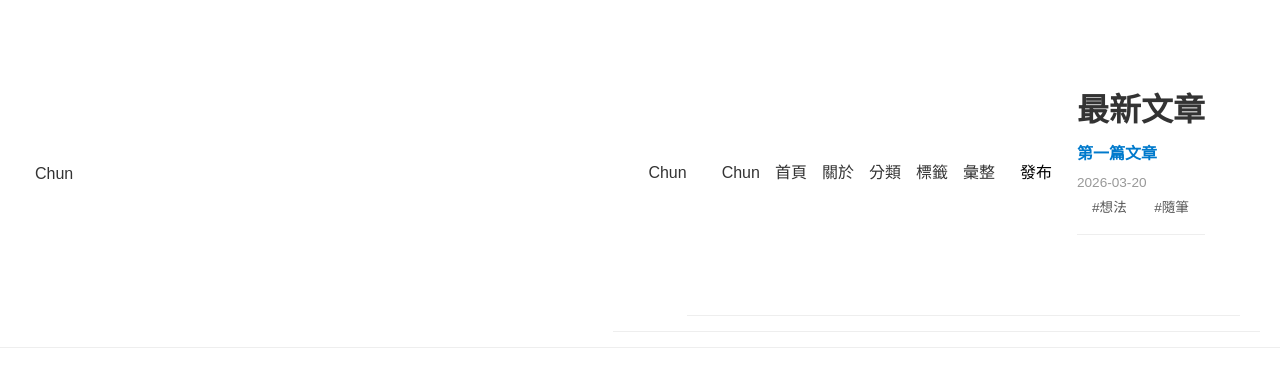
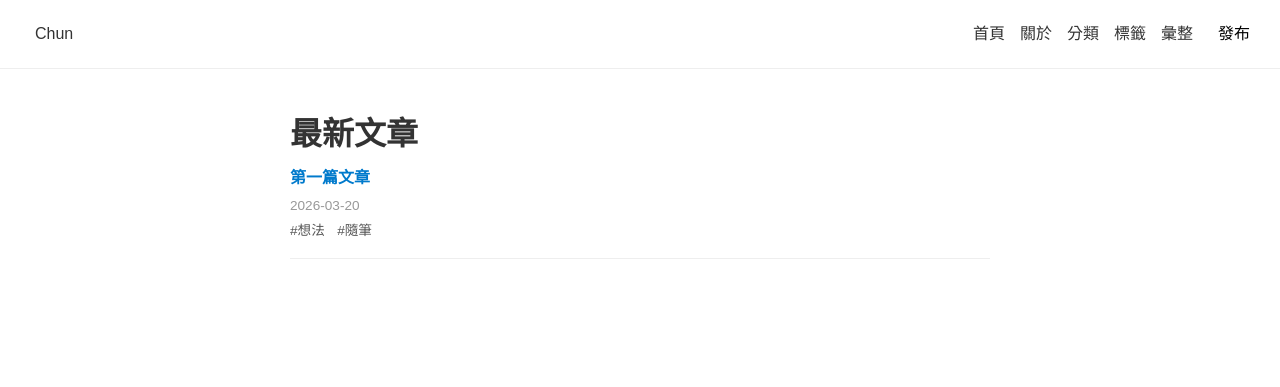
Before and after one commit to chunslifestyle/chunslifestyle.github.io, a Jekyll site: the page built from index.md, in a window 1280 px wide. Shown: the top 387 px of the page. Built offline with Jekyll 4.4.1, drawn with Linux system fonts in a browser that asks for light colours.

Commit message:
Update default.html

```diff
--- a/_layouts/default.html
+++ b/_layouts/default.html
@@ -4,33 +4,111 @@
 <meta charset="UTF-8">
 <meta name="viewport" content="width=device-width, initial-scale=1.0">
 <title>{{ page.title }}</title>
+
 <link href="https://fonts.googleapis.com/css2?family=Noto+Serif+TC&display=swap" rel="stylesheet">
+
 <style>
-body,h1,h2,h3,p,a,li{font-family:'Noto Serif TC',"PMingLiU","MingLiU","Microsoft JhengHei",sans-serif;margin:0;padding:0;color:#333;line-height:1.6;}
-.nav{display:flex;justify-content:space-between;align-items:center;padding:15px 20px;border-bottom:1px solid #eee;position:sticky;top:0;background:#fff;z-index:100;}
-.nav a{margin-left:15px;text-decoration:none;color:#333;}
-.nav-toggle{display:none;font-size:1.5em;cursor:pointer;}
-.nav-links{display:flex;align-items:center;}
-.container{max-width:700px;margin:40px auto;padding:0 15px;}
-.post-item{margin-bottom:25px;padding-bottom:15px;border-bottom:1px solid #eee;}
-a.article-link{display:block;margin:5px 0;text-decoration:none;color:#007acc;font-weight:bold;word-break:break-word;}
-.post-date{font-size:0.85em;color:#999;}
-.tags a{margin-right:8px;text-decoration:none;color:#555;font-size:0.85em;}
-@media(max-width:768px){.nav-links{display:none;flex-direction:column;background:#fff;position:absolute;top:60px;right:0;width:200px;border:1px solid #eee;box-shadow:0 2px 5px rgba(0,0,0,.1);}.nav-links a{margin:10px 0;padding:10px 20px;}.nav-toggle{display:block;}}
+body,h1,h2,h3,p,a,li{
+  font-family:'Noto Serif TC',"PMingLiU","MingLiU","Microsoft JhengHei",sans-serif;
+  margin:0;padding:0;color:#333;line-height:1.6;
+}
+
+/* 導覽列 */
+.nav{
+  display:flex;
+  justify-content:space-between;
+  align-items:center;
+  padding:15px 20px;
+  border-bottom:1px solid #eee;
+  position:sticky;
+  top:0;
+  background:#fff;
+  z-index:100;
+}
+.nav a{
+  margin-left:15px;
+  text-decoration:none;
+  color:#333;
+}
+.nav-toggle{
+  display:none;
+  font-size:1.5em;
+  cursor:pointer;
+}
+.nav-links{
+  display:flex;
+  align-items:center;
+}
+
+/* 內容 */
+.container{
+  max-width:700px;
+  margin:40px auto;
+  padding:0 15px;
+}
+
+/* 文章 */
+.post-item{
+  margin-bottom:25px;
+  padding-bottom:15px;
+  border-bottom:1px solid #eee;
+}
+.article-link{
+  display:block;
+  margin:5px 0;
+  text-decoration:none;
+  color:#007acc;
+  font-weight:bold;
+  word-break:break-word;
+}
+.post-date{
+  font-size:0.85em;
+  color:#999;
+}
+
+/* 標籤 */
+.tags a{
+  margin-right:8px;
+  text-decoration:none;
+  color:#555;
+  font-size:0.85em;
+}
+
+/* 圖片 */
+img{
+  max-width:100%;
+  height:auto;
+  border-radius:8px;
+}
+
+/* 手機版 */
+@media(max-width:768px){
+  .nav-links{
+    display:none;
+    flex-direction:column;
+    background:#fff;
+    position:absolute;
+    top:60px;
+    right:0;
+    width:200px;
+    border:1px solid #eee;
+    box-shadow:0 2px 5px rgba(0,0,0,.1);
+  }
+  .nav-links a{
+    margin:10px 0;
+    padding:10px 20px;
+  }
+  .nav-toggle{
+    display:block;
+  }
+}
 </style>
 </head>
+
 <body>
+
+<!-- 導覽列 -->
 <div class="nav">
-  <div><a href="{{ '/' | relative_url }}">Chun</a></div>
-
-  <div class="nav-toggle" onclick="toggleNav()">☰</div>
-
-  <div class="nav">
-  <div><a href="/">Chun</a></div>
-
-  <div class="nav-toggle" onclick="toggleNav()">☰</div>
-
-  <div class="nav">
   <div><a href="/">Chun</a></div>
 
   <div class="nav-toggle" onclick="toggleNav()">☰</div>
@@ -46,9 +124,60 @@ a.article-link{display:block;margin:5px 0;text-decoration:none;color:#007acc;fon
        發布
     </a>
   </div>
-<div class="container">{{ content }}</div>
+</div>
+
+<!-- 內容區 -->
+<div class="container">
+
+{% if page.protected %}
+
+  <div id="protected">
+    <h2>🔒 此文章已加密</h2>
+    <input type="password" id="pwd" placeholder="輸入密碼">
+    <button onclick="checkPwd()">解鎖</button>
+  </div>
+
+  <div id="content" style="display:none;">
+    {{ content }}
+  </div>
+
+{% else %}
+
+  {{ content }}
+
+{% endif %}
+
+</div>
+
 <script>
-function toggleNav(){const l=document.querySelector('.nav-links');l.style.display=(l.style.display==='flex')?'none':'flex';}
+function toggleNav(){
+  const l=document.querySelector('.nav-links');
+  l.style.display=(l.style.display==='flex')?'none':'flex';
+}
+
+// 加密功能
+async function checkPwd() {
+  const input = document.getElementById('pwd').value;
+
+  const hash = await crypto.subtle.digest(
+    "SHA-256",
+    new TextEncoder().encode(input)
+  );
+
+  const hashHex = Array.from(new Uint8Array(hash))
+    .map(b => b.toString(16).padStart(2, '0'))
+    .join('');
+
+  const correct = "{{ page.password | default: '' }}";
+
+  if (hashHex === correct || input === correct) {
+    document.getElementById('protected').style.display = "none";
+    document.getElementById('content').style.display = "block";
+  } else {
+    alert("密碼錯誤！");
+  }
+}
 </script>
+
 </body>
 </html>
```
